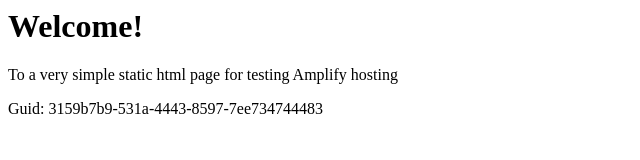
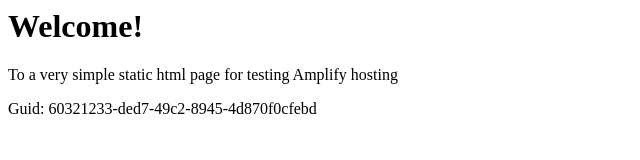
Before and after one commit to aws-aemilia-gru/Github-PR-Commit-Integration-Test-DoNotTouch-GitHubWebhookPushCanaryTest-v1-prod-sa-east-1, a website: page src/index.html in a window 1280 px wide. Shown: the full height of the page, 0-640 px from the left. Drawn offline with Linux system fonts and the light colour scheme.

Commit message:
commit from integ tests

```diff
--- a/src/index.html
+++ b/src/index.html
@@ -12,6 +12,6 @@
 <body>
     <h1>Welcome!</h1>
     <p>To a very simple static html page for testing Amplify hosting</p>
-    <p>Guid: 3159b7b9-531a-4443-8597-7ee734744483</p></body>
+    <p>Guid: 60321233-ded7-49c2-8945-4d870f0cfebd</p></body>
 
 </html>
```
